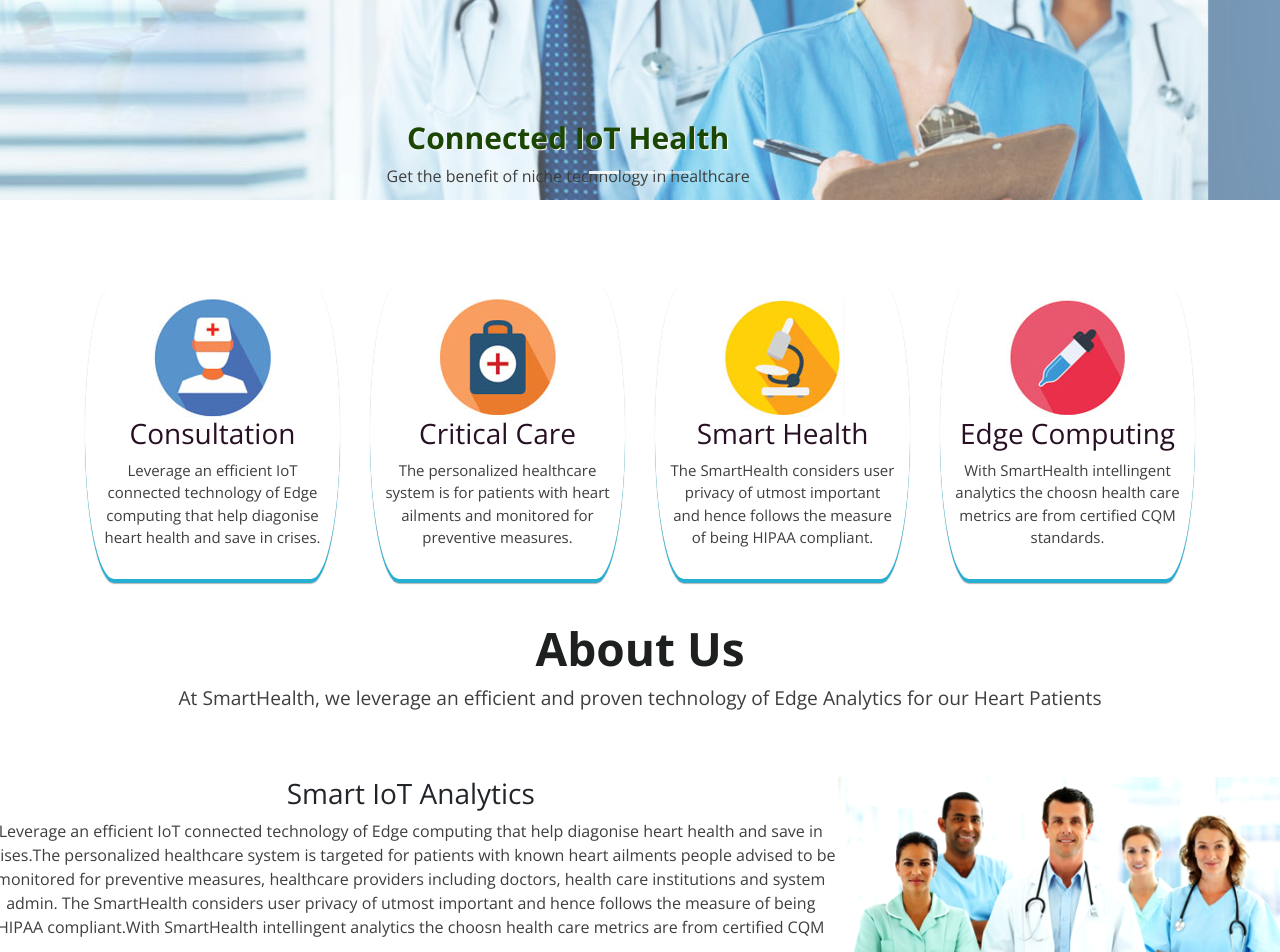
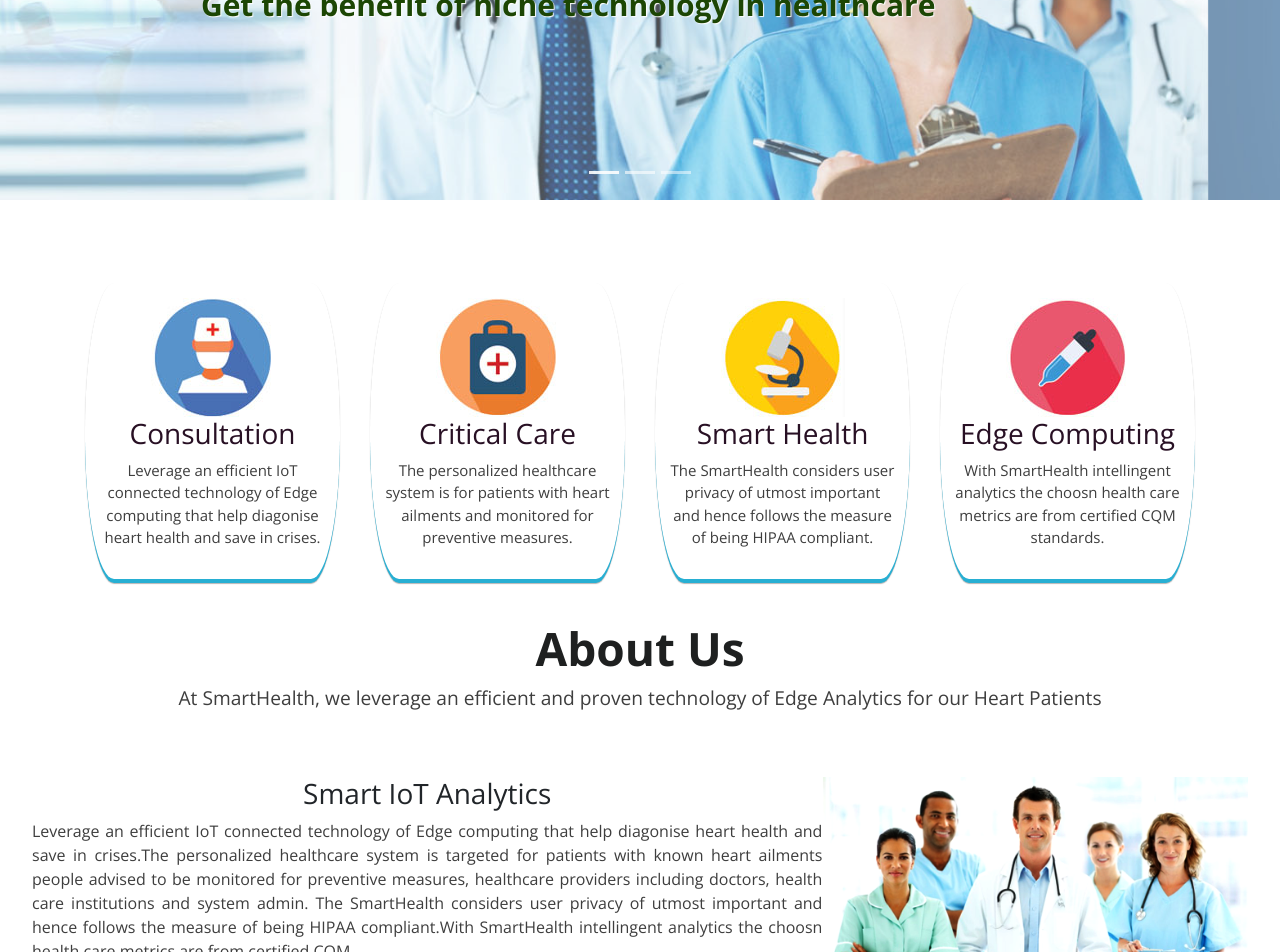
Before and after one commit to Karthika-Arumugam/smartHealth, a React (Create React App) app in the folder frontend/: page / in a window 1280 px wide. Shown: the part 320-1272 px from the top of the page. Built offline with nearby package versions, Linux system fonts and the light colour scheme.

Commit message:
more css fixes

```diff
--- a/frontend/src/components/LandingPage/LandingPage.css
+++ b/frontend/src/components/LandingPage/LandingPage.css
@@ -335,20 +335,19 @@
 
 .carousel-caption {
 	padding: 0px;
-	bottom: 40%;
+	bottom: 30vh !important;
 	display: block;
 	height: 80px;
 }
-.carousel-caption h1 {
+.carousel-caption h3 {
 	font-size: 45px;
 	padding: 10px 15px;
-	background: rgba(128, 180, 33, 0.80);
-	color: #FFFFFF;
+	color: black;
 	text-shadow: none;
 	font-weight: bold;
 	display: inline-block;
 }
-.carousel-caption h3 {
+.carousel-caption p {
 	font-size: 30px;
 	color: #1C4604;
 	font-weight: bold;
@@ -976,3 +975,7 @@
 
 
 }
+
+.justify {
+	text-align: justify;
+}
--- a/frontend/src/components/LandingPage/LandingPage.js
+++ b/frontend/src/components/LandingPage/LandingPage.js
@@ -1,5 +1,5 @@
 import React, { Component } from 'react';
-import { Container, Row, Col,Carousel } from 'react-bootstrap';
+import { Container, Row, Col, Carousel } from 'react-bootstrap';
 import './LandingPage.css';
 
 class Main extends Component {
@@ -69,13 +69,13 @@
                         <h2>About Us</h2>
                         <p>At SmartHealth, we leverage an efficient and proven technology of Edge Analytics for our Heart Patients</p>
                     </div>
-                    <div className="row feature design">
+                    <div className="row feature design" style={{ width: "95%", margin: "0 auto" }}>
                         <div className="area1 columns right">
                             <h3>Smart IoT Analytics</h3>
-                            <p>Leverage an efficient IoT connected technology of Edge computing that help diagonise heart health and save in crises.The personalized healthcare system is targeted for patients with known heart ailments people advised to be monitored for preventive measures, healthcare providers including doctors, health care institutions and system admin.
+                            <p className="justify">Leverage an efficient IoT connected technology of Edge computing that help diagonise heart health and save in crises.The personalized healthcare system is targeted for patients with known heart ailments people advised to be monitored for preventive measures, healthcare providers including doctors, health care institutions and system admin.
                             The SmartHealth considers user privacy of utmost important and hence follows the measure of being HIPAA compliant.With SmartHealth intellingent analytics the choosn health care metrics are from certified CQM</p>
                         </div>
-                        <div className="area2 columns feature-media left"><img src={feature} alt="" width="100%"/></div>
+                        <div className="area2 columns feature-media left"><img src={feature} alt="" width="100%" /></div>
                     </div>
                 </section>
             </div>
```
